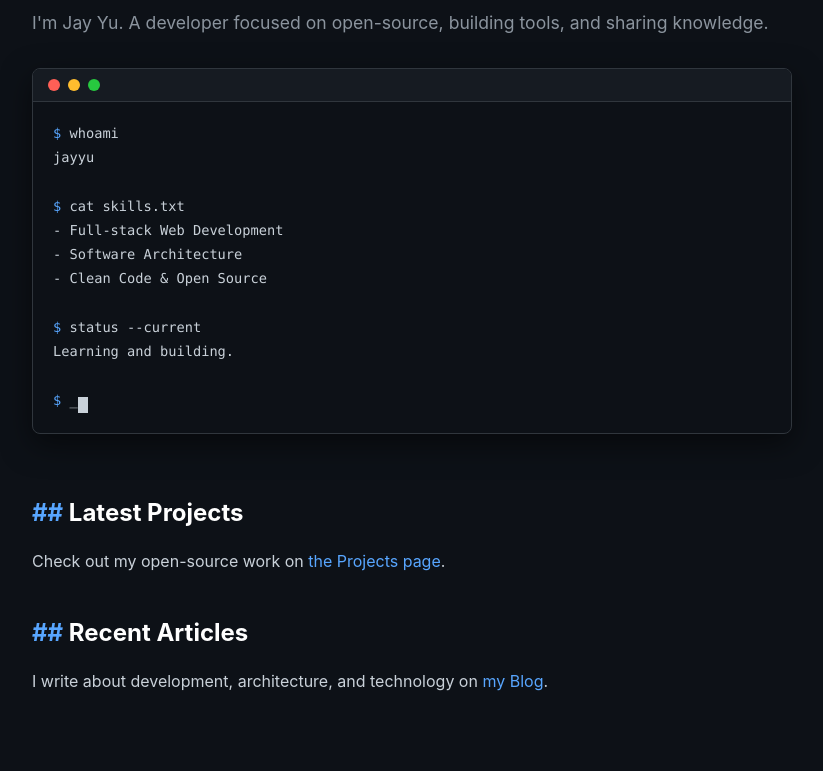
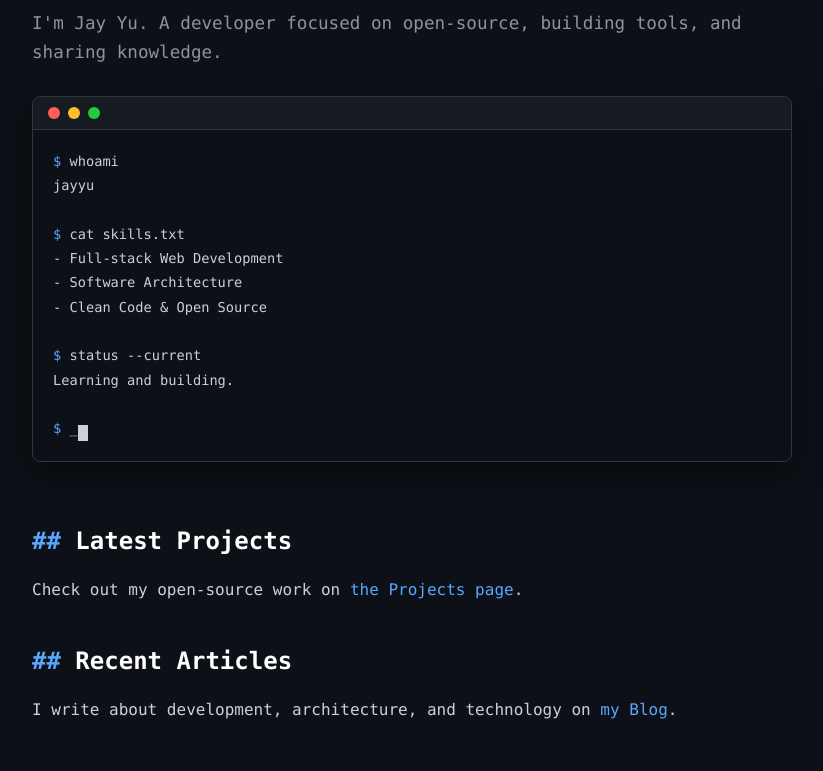
Before and after one commit to JayYu686/JayYu-Blog, an Astro site: page /en in a window 1280 px wide. Shown: the part 197-968 px from the top of the page, without its empty margins (228-1051 px from the left). Built offline with nearby package versions, Linux system fonts and the light colour scheme; Astro itself is replaced by a stand-in of ours.

Commit message:
style: switch primary chinese font to Noto Serif SC, restore english mono font

```diff
--- a/src/layouts/BaseLayout.astro
+++ b/src/layouts/BaseLayout.astro
@@ -41,6 +41,9 @@ const toggleUrl = lang === 'zh'
 		<link rel="icon" type="image/svg+xml" href="/favicon.svg" />
 		<meta name="generator" content={Astro.generator} />
 		<title>{title}</title>
+		<link rel="preconnect" href="https://fonts.googleapis.com" />
+		<link rel="preconnect" href="https://fonts.gstatic.com" crossorigin />
+		<link href="https://fonts.googleapis.com/css2?family=Noto+Serif+SC:wght@400;600;700&display=swap" rel="stylesheet" />
 	</head>
 	<body>
         <div class="container">
--- a/src/styles/global.css
+++ b/src/styles/global.css
@@ -8,7 +8,8 @@
   --header-bg: #161b22;
   --code-bg: #161b22;
   --font-mono: 'Fira Code', 'JetBrains Mono', Consolas, Monaco, 'Courier New', monospace;
-  --font-sans: -apple-system, BlinkMacSystemFont, "Segoe UI", Helvetica, Arial, sans-serif, "Apple Color Emoji", "Segoe UI Emoji";
+  --font-sans: -apple-system, BlinkMacSystemFont, "Segoe UI", Helvetica, Arial, sans-serif;
+  --font-body: 'Fira Code', 'JetBrains Mono', Consolas, 'Noto Serif SC', 'Source Han Serif SC', 'Songti SC', serif;
 }
 
 * {
@@ -18,7 +19,7 @@
 body {
   margin: 0;
   padding: 0;
-  font-family: var(--font-sans);
+  font-family: var(--font-body);
   background-color: var(--bg-color);
   color: var(--text-color);
   line-height: 1.6;
```
